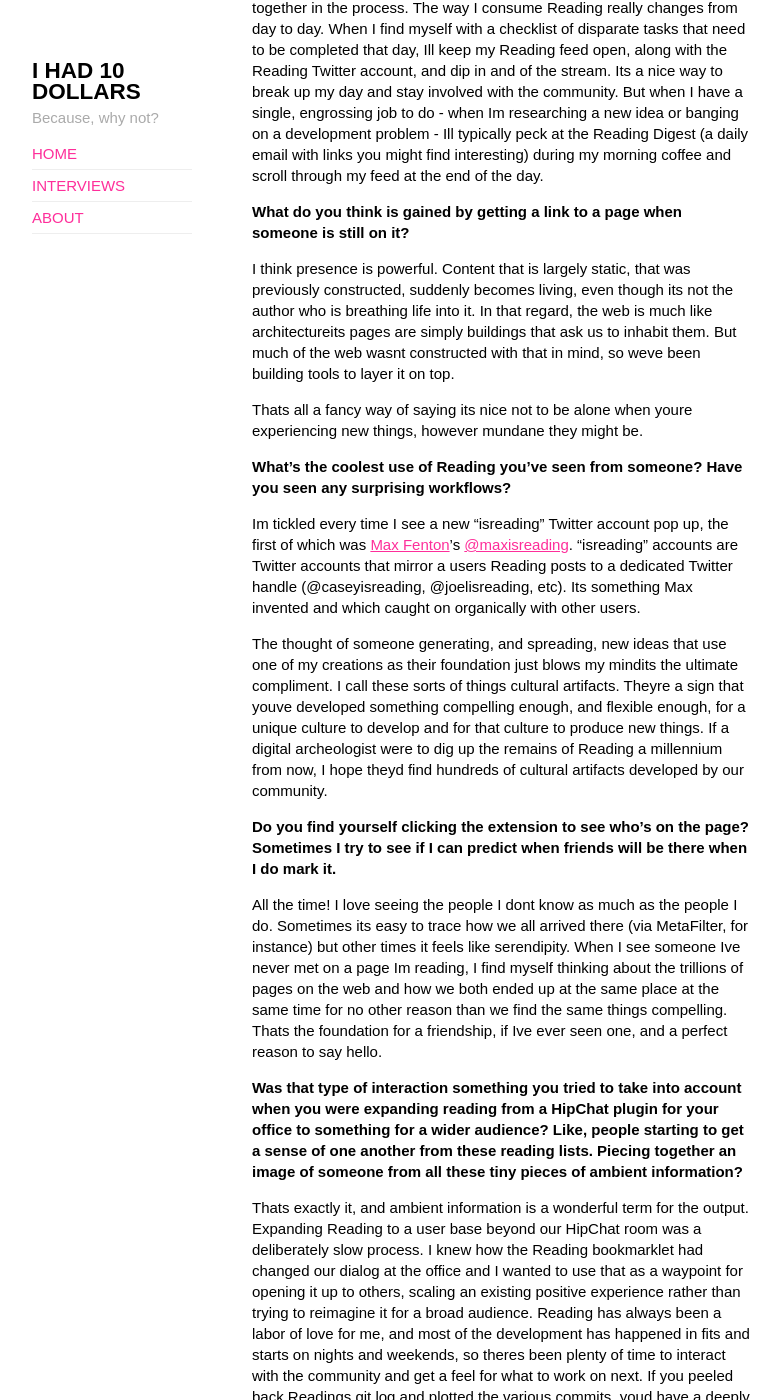
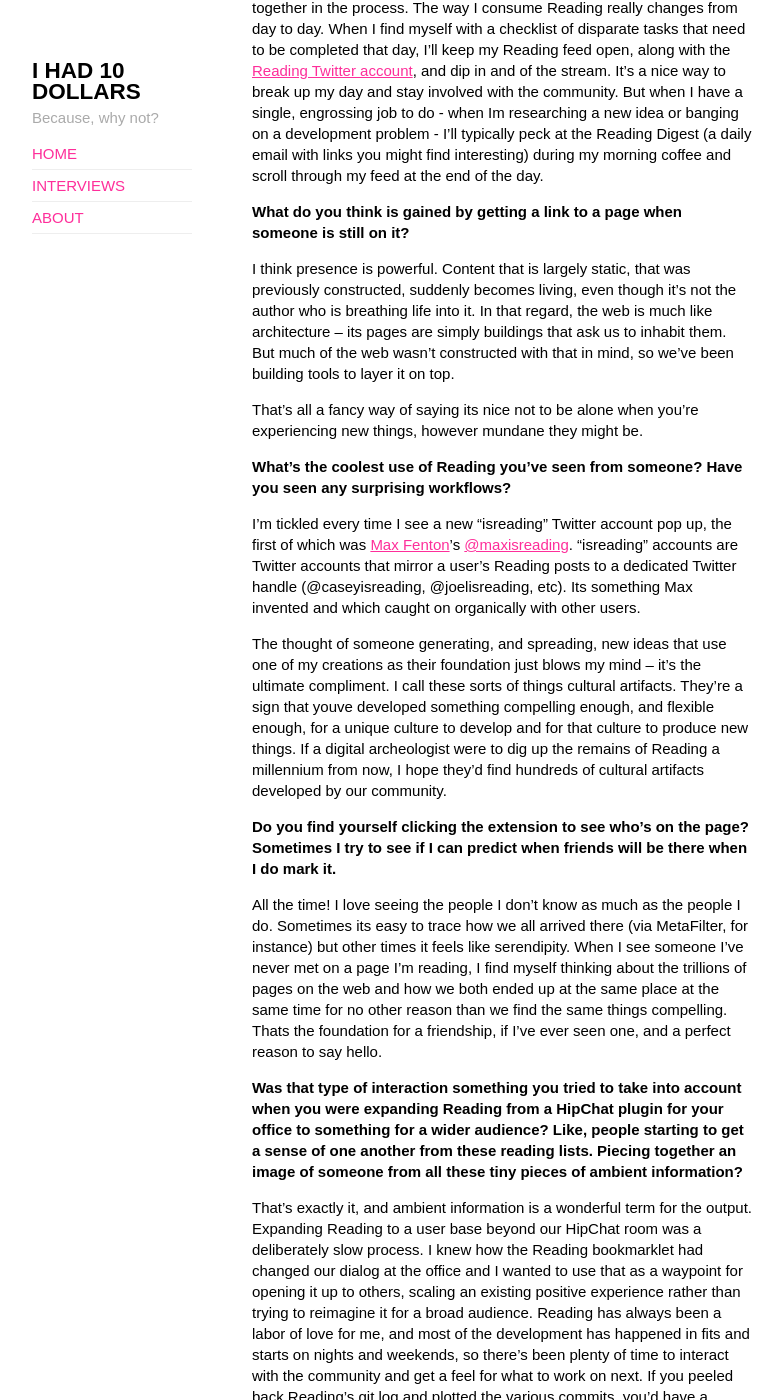
Before and after one commit to 10dollars/tendollars.github.io.raw, a Jekyll site: the page built from _posts/2014-04-12-greg-leppert.md, in a window 1280 px wide and 1400 px high, scrolled down 1596 px. Shown: the whole window, without its empty margins (248-1030 px from the left). Built offline with Jekyll 4.4.1, drawn with Linux system fonts in a browser that asks for light colours; some of the changed text lies outside the part shown.

Commit message:
update greg's interview

```diff
--- a/_posts/2014-04-12-greg-leppert.md
+++ b/_posts/2014-04-12-greg-leppert.md
@@ -14,48 +14,48 @@ My name is [Greg Leppert](http://twitter.com/leppert) and I build [Reading.am](h
 
 Reading is push-button link sharing. When you sign up, Reading hands you two standard issue items - a bookmarklet for posting the current page youre visiting and a social feed for following what your friends are posting. The goal is to make it as easy as possible for you to get a feel for, and feed into, the zeitgeist of your community. Can I use the term zeitgeist with a straight face? Probably not. Assume that I winced there when I typed it.
 
-A better phrasing might be that Reading lets you show other people what youre thinking about without forcing you to have an opinion about it beforehand. I find freeform text boxes somewhat intimidating in that regard.
+A better phrasing might be that Reading lets you show other people what you're thinking about without forcing you to have an opinion about it beforehand. I find freeform text boxes somewhat intimidating in that regard.
 
 #### You've said before that Reading encourages you to post before you start reading a page. How do you think Reading's design encourages that behavior?
 
-Most of what makes Reading compelling shows itself after youve posted a page to your profile. Clicking the Reading bookmarklet not only serves to post the page, it also shows you who else has already read that page (or is reading it currently) and any of the comments that have been left there for you to find.
+Most of what makes Reading compelling shows itself after you've posted a page to your profile. Clicking the Reading bookmarklet not only serves to post the page, it also shows you who else has already read that page (or is reading it currently) and any of the comments that have been left there for you to find.
 
-But I think theres an implicit question therewhy encourage posting before youve even read the thing? Because, at least my hope is, itll prevent posting a link from becoming an endorsement for the content at the other end of that link. Theres a natural tendency to curate what we associate with our online profiles and I think thats, in large part, because weve spent a lot of time equating a users profile page with a users identity and, consequently, their beliefs. But I consume a wealth of content that I dont necessarily agree with, and that helps to inform me, to shape my opinions, as much as the content that I agree with wholeheartedly.
+But I think theres an implicit question there, why encourage posting before you've even read the thing? Because, at least my hope is, it'll prevent posting a link from becoming an endorsement for the content at the other end of that link. There's a natural tendency to curate what we associate with our online profiles and I think that's, in large part, because we've spent a lot of time equating a user's profile page with a user's identity and, consequently, their beliefs. But I consume a wealth of content that I don't necessarily agree with, and that helps to inform me, to shape my opinions, as much as the content that I agree with wholeheartedly.
 
-Its not all about ideologies and beliefs, though. Much of it is about posting the innocuous things that facilitate work and friendship. If I see you post a series of Stack Overflow links to your Reading profile, orbiting around a specific topic, I have a new understanding of the problem youve been trying to solve that day and I might even step in and offer to help. Where else on the web could an exchange like that happen so casually?
+It's not all about ideologies and beliefs, though. Much of it is about posting the innocuous things that facilitate work and friendship. If I see you post a series of Stack Overflow links to your Reading profile, orbiting around a specific topic, I have a new understanding of the problem you've been trying to solve that day and I might even step in and offer to help. Where else on the web could an exchange like that happen so casually?
 
 #### Reading's development was really closely tied to how you personally used it in HipChat early on, so the realtime flow of links was really important. Is that still the case for you?
 
-The HipChat integration was focused on helping a small team of people have that casual exchange of knowledge and, hopefully, bring them closer together in the process. The way I consume Reading really changes from day to day. When I find myself with a checklist of disparate tasks that need to be completed that day, Ill keep my Reading feed open, along with the Reading Twitter account, and dip in and of the stream. Its a nice way to break up my day and stay involved with the community. But when I have a single, engrossing job to do - when Im researching a new idea or banging on a development problem - Ill typically peck at the Reading Digest (a daily email with links you might find interesting) during my morning coffee and scroll through my feed at the end of the day.
+The HipChat integration was focused on helping a small team of people have that casual exchange of knowledge and, hopefully, bring them closer together in the process. The way I consume Reading really changes from day to day. When I find myself with a checklist of disparate tasks that need to be completed that day, I'll keep my Reading feed open, along with the [Reading Twitter account](https://twitter.com/reading), and dip in and of the stream. It's a nice way to break up my day and stay involved with the community. But when I have a single, engrossing job to do - when Im researching a new idea or banging on a development problem - I'll typically peck at the Reading Digest (a daily email with links you might find interesting) during my morning coffee and scroll through my feed at the end of the day.
 
 #### What do you think is gained by getting a link to a page when someone is still on it?
 
-I think presence is powerful. Content that is largely static, that was previously constructed, suddenly becomes living, even though its not the author who is breathing life into it. In that regard, the web is much like architectureits pages are simply buildings that ask us to inhabit them. But much of the web wasnt constructed with that in mind, so weve been building tools to layer it on top.
+I think presence is powerful. Content that is largely static, that was previously constructed, suddenly becomes living, even though it's not the author who is breathing life into it. In that regard, the web is much like architecture -- its pages are simply buildings that ask us to inhabit them. But much of the web wasn't constructed with that in mind, so we've been building tools to layer it on top.
 
-Thats all a fancy way of saying its nice not to be alone when youre experiencing new things, however mundane they might be.
+That's all a fancy way of saying its nice not to be alone when you're experiencing new things, however mundane they might be.
 
 #### What's the coolest use of Reading you've seen from someone? Have you seen any surprising workflows?
 
-Im tickled every time I see a new "isreading" Twitter account pop up, the first of which was [Max Fenton](http://twitter.com/maxfenton)'s [@maxisreading](http://twitter.com/maxisreading). "isreading" accounts are Twitter accounts that mirror a users Reading posts to a dedicated Twitter handle (@caseyisreading, @joelisreading, etc). Its something Max invented and which caught on organically with other users.
+I'm tickled every time I see a new "isreading" Twitter account pop up, the first of which was [Max Fenton](http://twitter.com/maxfenton)'s [@maxisreading](http://twitter.com/maxisreading). "isreading" accounts are Twitter accounts that mirror a user's Reading posts to a dedicated Twitter handle (@caseyisreading, @joelisreading, etc). Its something Max invented and which caught on organically with other users.
 
-The thought of someone generating, and spreading, new ideas that use one of my creations as their foundation just blows my mindits the ultimate compliment. I call these sorts of things cultural artifacts. Theyre a sign that youve developed something compelling enough, and flexible enough, for a unique culture to develop and for that culture to produce new things. If a digital archeologist were to dig up the remains of Reading a millennium from now, I hope theyd find hundreds of cultural artifacts developed by our community.
+The thought of someone generating, and spreading, new ideas that use one of my creations as their foundation just blows my mind -- it's the ultimate compliment. I call these sorts of things cultural artifacts. They're a sign that youve developed something compelling enough, and flexible enough, for a unique culture to develop and for that culture to produce new things. If a digital archeologist were to dig up the remains of Reading a millennium from now, I hope they'd find hundreds of cultural artifacts developed by our community.
 
 #### Do you find yourself clicking the extension to see who's on the page? Sometimes I try to see if I can predict when friends will be there when I do mark it.
 
-All the time! I love seeing the people I dont know as much as the people I do. Sometimes its easy to trace how we all arrived there (via MetaFilter, for instance) but other times it feels like serendipity. When I see someone Ive never met on a page Im reading, I find myself thinking about the trillions of pages on the web and how we both ended up at the same place at the same time for no other reason than we find the same things compelling. Thats the foundation for a friendship, if Ive ever seen one, and a perfect reason to say hello.
+All the time! I love seeing the people I don't know as much as the people I do. Sometimes its easy to trace how we all arrived there (via MetaFilter, for instance) but other times it feels like serendipity. When I see someone I've never met on a page I'm reading, I find myself thinking about the trillions of pages on the web and how we both ended up at the same place at the same time for no other reason than we find the same things compelling. Thats the foundation for a friendship, if I've ever seen one, and a perfect reason to say hello.
 
-#### Was that type of interaction something you tried to take into account when you were expanding reading from a HipChat plugin for your office to something for a wider audience? Like, people starting to get a sense of one another from these reading lists. Piecing together an image of someone from all these tiny pieces of ambient information?
+#### Was that type of interaction something you tried to take into account when you were expanding Reading from a HipChat plugin for your office to something for a wider audience? Like, people starting to get a sense of one another from these reading lists. Piecing together an image of someone from all these tiny pieces of ambient information?
 
-Thats exactly it, and ambient information is a wonderful term for the output. Expanding Reading to a user base beyond our HipChat room was a deliberately slow process. I knew how the Reading bookmarklet had changed our dialog at the office and I wanted to use that as a waypoint for opening it up to others, scaling an existing positive experience rather than trying to reimagine it for a broad audience. Reading has always been a labor of love for me, and most of the development has happened in fits and starts on nights and weekends, so theres been plenty of time to interact with the community and get a feel for what to work on next. If you peeled back Readings git log and plotted the various commits, youd have a deeply personal picture of my spare time. And because of that, I havent felt pressured to make everything obvious or map interactions to established conventions. Whats yep and nope? I think I have a better idea now that the community has taken hold of it, but when I released it I did so out of curiosity.
+That's exactly it, and ambient information is a wonderful term for the output. Expanding Reading to a user base beyond our HipChat room was a deliberately slow process. I knew how the Reading bookmarklet had changed our dialog at the office and I wanted to use that as a waypoint for opening it up to others, scaling an existing positive experience rather than trying to reimagine it for a broad audience. Reading has always been a labor of love for me, and most of the development has happened in fits and starts on nights and weekends, so there's been plenty of time to interact with the community and get a feel for what to work on next. If you peeled back Reading's git log and plotted the various commits, you'd have a deeply personal picture of my spare time. And because of that, I haven't felt pressured to make everything obvious or map interactions to established conventions. What's yep and nope? I think I have a better idea now that the community has taken hold of it, but when I released it I did so out of curiosity.
 
 #### Reading has some pretty interesting social and privacy features in that everyone who has read a page, and all of the comments they make, are visible to the entire community. Annoyances seem practically nonexistent though, since users only get notifications when they are mentioned specifically. People seem to mention one or two friends and have their own separate threads in the open.
 
 #### I was wondering if you had any theories you were trying to test out for finding a balance between intimate and global sharing, and what you think separates a Reading comments section from the default comments section taking place on the same page.
 
-This really stemmed from Reading being a somewhat small community and the web being a rather large place. Theres a line of code thats been commented out in the Reading codebase with a note that says uncomment when needed. That line would filter the list of readers and comments, limiting them to the people you follow. My hope, and why it was unfiltered by default, is that Reading will gather people around distinct ideas and interests rather than broad topics.
+This really stemmed from Reading being a somewhat small community and the web being a rather large place. There's a line of code thats been commented out in the Reading codebase with a note that says uncomment when needed. That line would filter the list of readers and comments, limiting them to the people you follow. My hope, and why it was unfiltered by default, is that Reading will gather people around distinct ideas and interests rather than broad topics.
 
-Ive often wondered if the breadth of the premise that brings people together correlates to the potential for conflict and noise. With Reading, youre seeing specific people and specific comments because youre all reading a specific piece of content. The next page you post to Reading might have an entirely new set of folks. Contrast this with a community where youre bound together by topics as broad as videos or sports where users will have a much greater challenge finding common ground.
+I've often wondered if the breadth of the premise that brings people together correlates to the potential for conflict and noise. With Reading, you're seeing specific people and specific comments because you're all reading a specific piece of content. The next page you post to Reading might have an entirely new set of folks. Contrast this with a community where you're bound together by topics as broad as videos or sports where users will have a much greater challenge finding common ground.
 
 #### I should probably at least nod towards the origin of this site. Do you have a collection of domains? What's the best thing you've ever registered.
 
-I do have a collection. My goal with Reading has always been to expand the scope, to encourage the sharing of all media, and for the most part the community has already gravitated in that direction. Im the proud owner of listening.am and watching.am, along with a few others, but my favorite at the moment is probably elephantsho.es. Id actually forgotten about that one until it renewed a few weeks back. Theres something about buying a domain name that commits you to an idea in a cursory sense, almost like planting a flag. I suppose elephantsho.es idea would be to make the world a more friendly place, one domain name at a time.
+I do have a collection. My goal with Reading has always been to expand the scope, to encourage the sharing of all media, and for the most part the community has already gravitated in that direction. I'm the proud owner of listening.am and watching.am, along with a few others, but my favorite at the moment is probably elephantsho.es. I'd actually forgotten about that one until it renewed a few weeks back. There's something about buying a domain name that commits you to an idea in a cursory sense, almost like planting a flag. I suppose elephantsho.es' idea would be to make the world a more friendly place, one domain name at a time.
```
